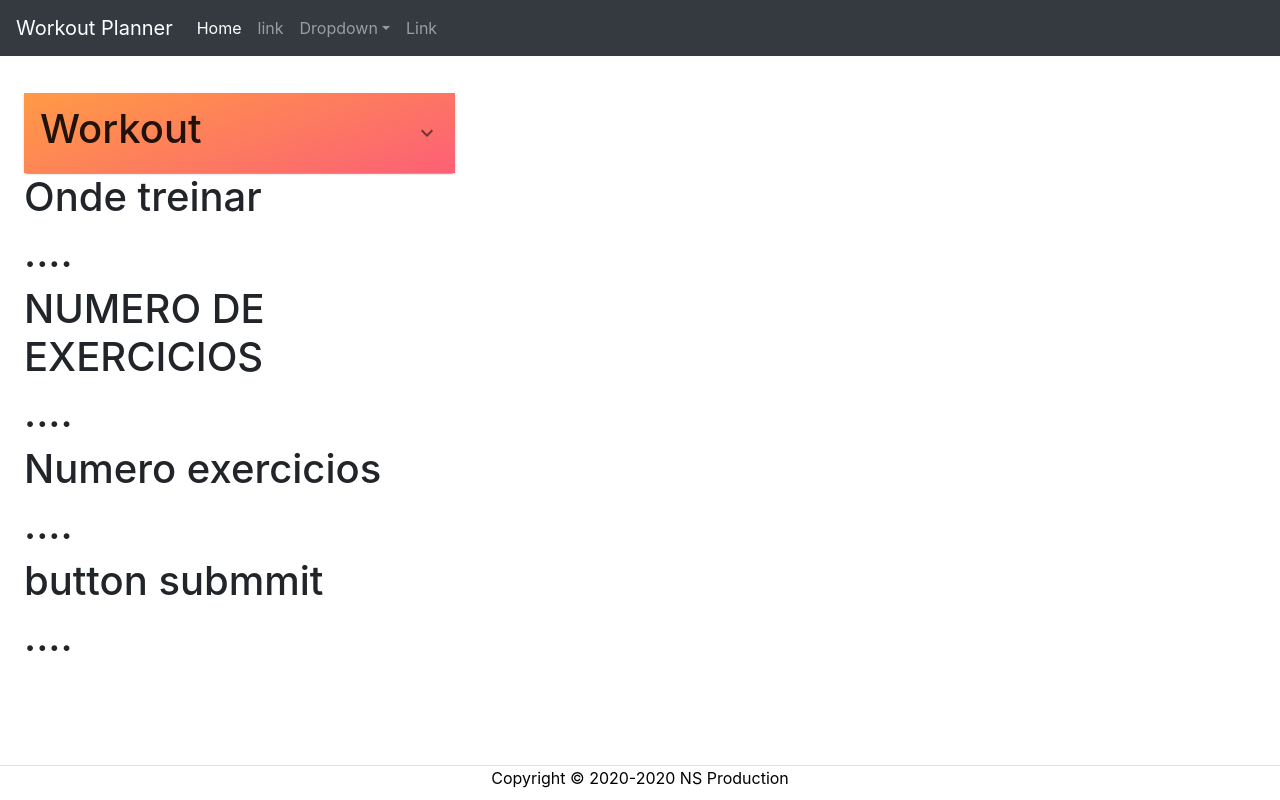
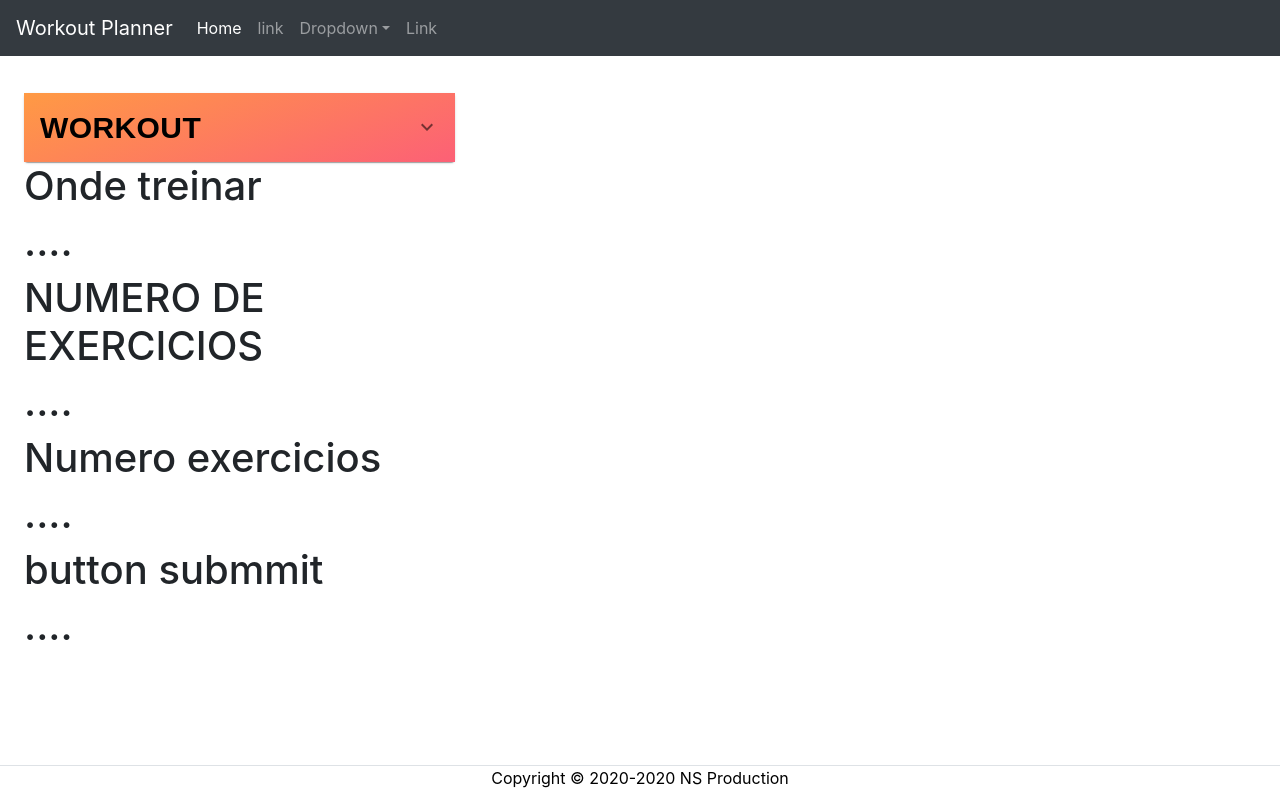
Before and after one commit to gaofeng-yin/web_app, a React (Create React App) app: page / in a window 1280 px wide. Built offline with nearby package versions, Linux system fonts and the light colour scheme.

Commit message:
title font

```diff
--- a/src/Components/Inputing/Inputing.css
+++ b/src/Components/Inputing/Inputing.css
@@ -3,6 +3,19 @@
     width: 35%;
 }
 
+.title{
+    font-family: Arial, Helvetica, sans-serif;
+font-size: 30px;
+letter-spacing: 0.4px;
+word-spacing: 0.6px;
+color: #000000;
+font-weight: 700;
+text-decoration: none solid rgb(68, 68, 68);
+font-style: normal;
+font-variant: normal;
+text-transform: uppercase;
+}
+
 .summary{
     background-image: linear-gradient(-20deg, #fc6076 0%, #ff9a44 100%);
 }
--- a/src/Components/Inputing/Inputing.js
+++ b/src/Components/Inputing/Inputing.js
@@ -17,7 +17,7 @@ function Inputing(){
         <div className="workout">
                 <Accordion>
                     <AccordionSummary className="summary" expandIcon={<ExpandMoreIcon/>}>
-                        <h1>Workout</h1>
+                        <span className="title">Workout</span>
                     </AccordionSummary>
                     <AccordionDetails>
                         <Container>
```
